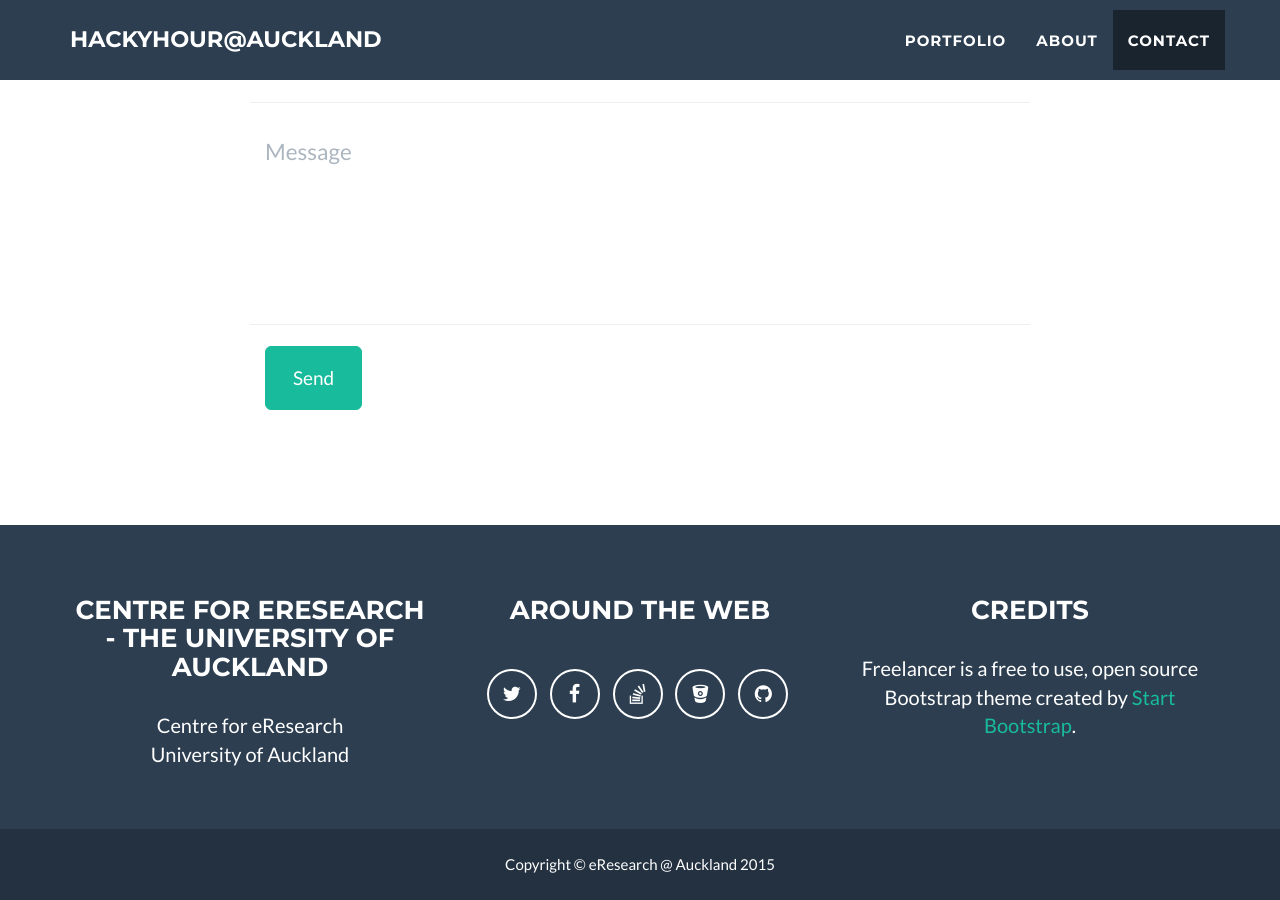
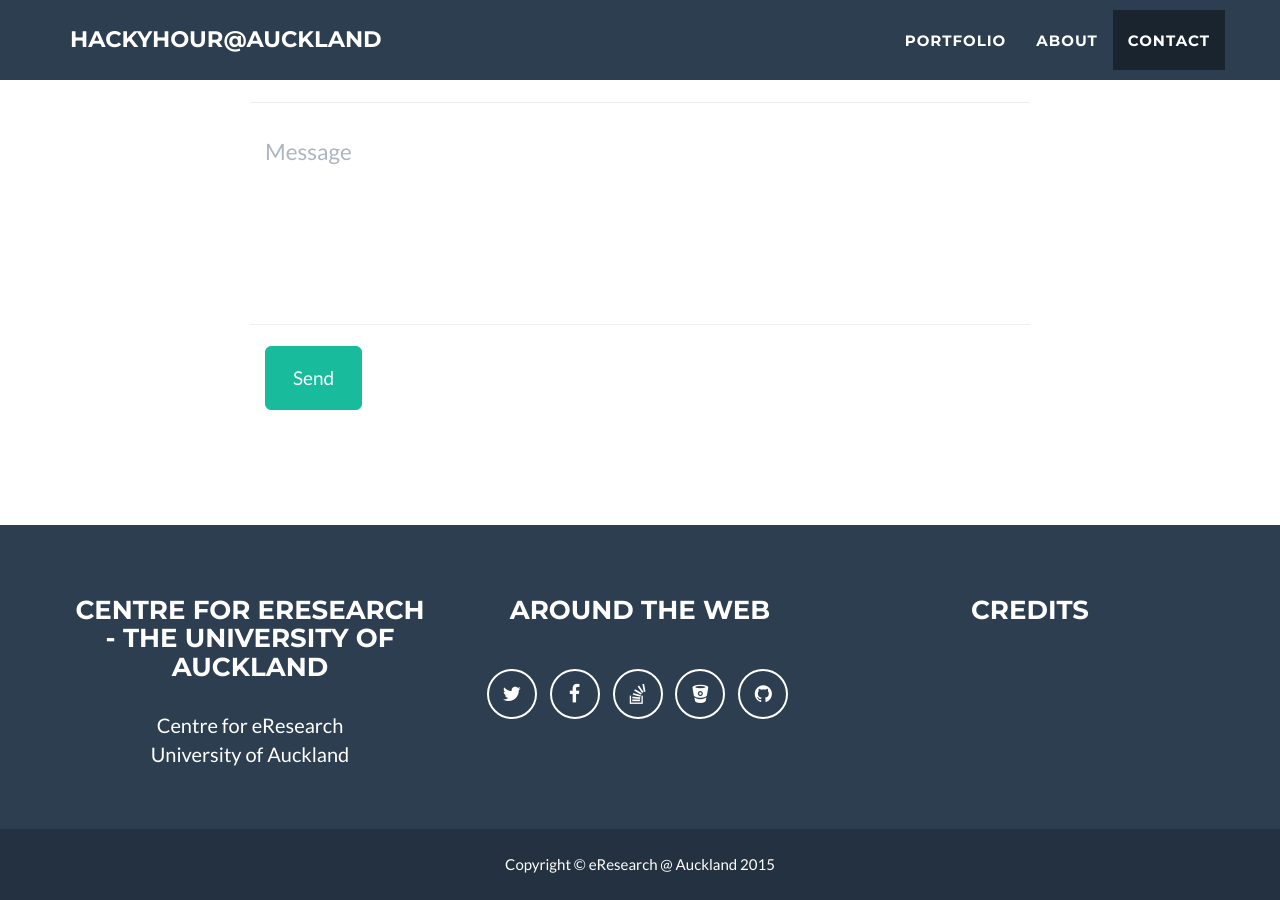
Before and after one commit to UoA-eResearch/HackyHour, a Jekyll site: the page built from index.html, in a window 1280 px wide and 900 px high, scrolled down 2507 px. Built offline with Jekyll 4.4.1, drawn with Linux system fonts in a browser that asks for light colours.

Commit message:
updated config

```diff
--- a/_config.yml
+++ b/_config.yml
@@ -39,7 +39,7 @@ address:
   - line: University of Auckland
 
 # Credits content
-credits: 'Freelancer is a free to use, open source Bootstrap theme created by <a href="http://startbootstrap.com">Start Bootstrap</a>.'
+credits: ''
 
 # Build settings
 markdown: kramdown
```
